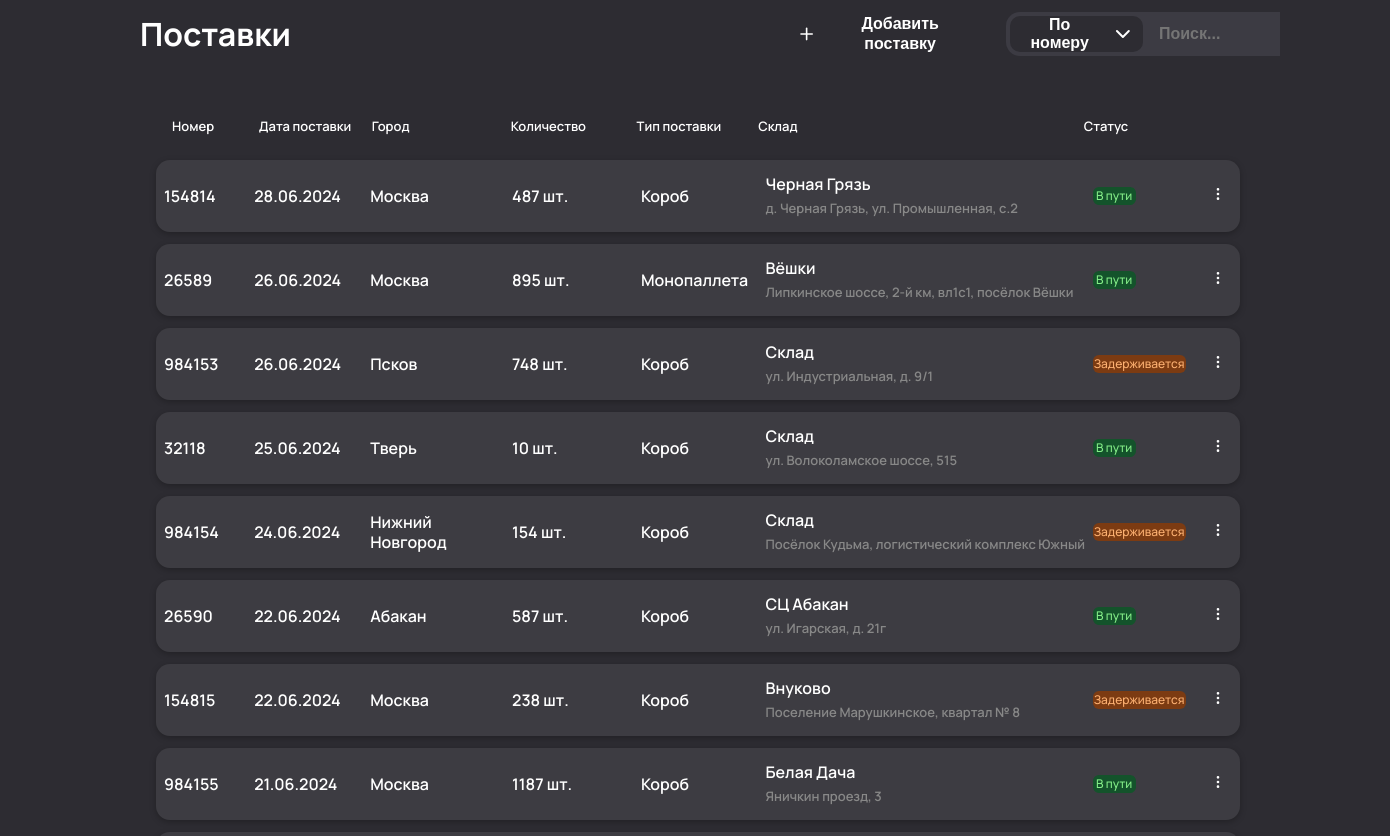
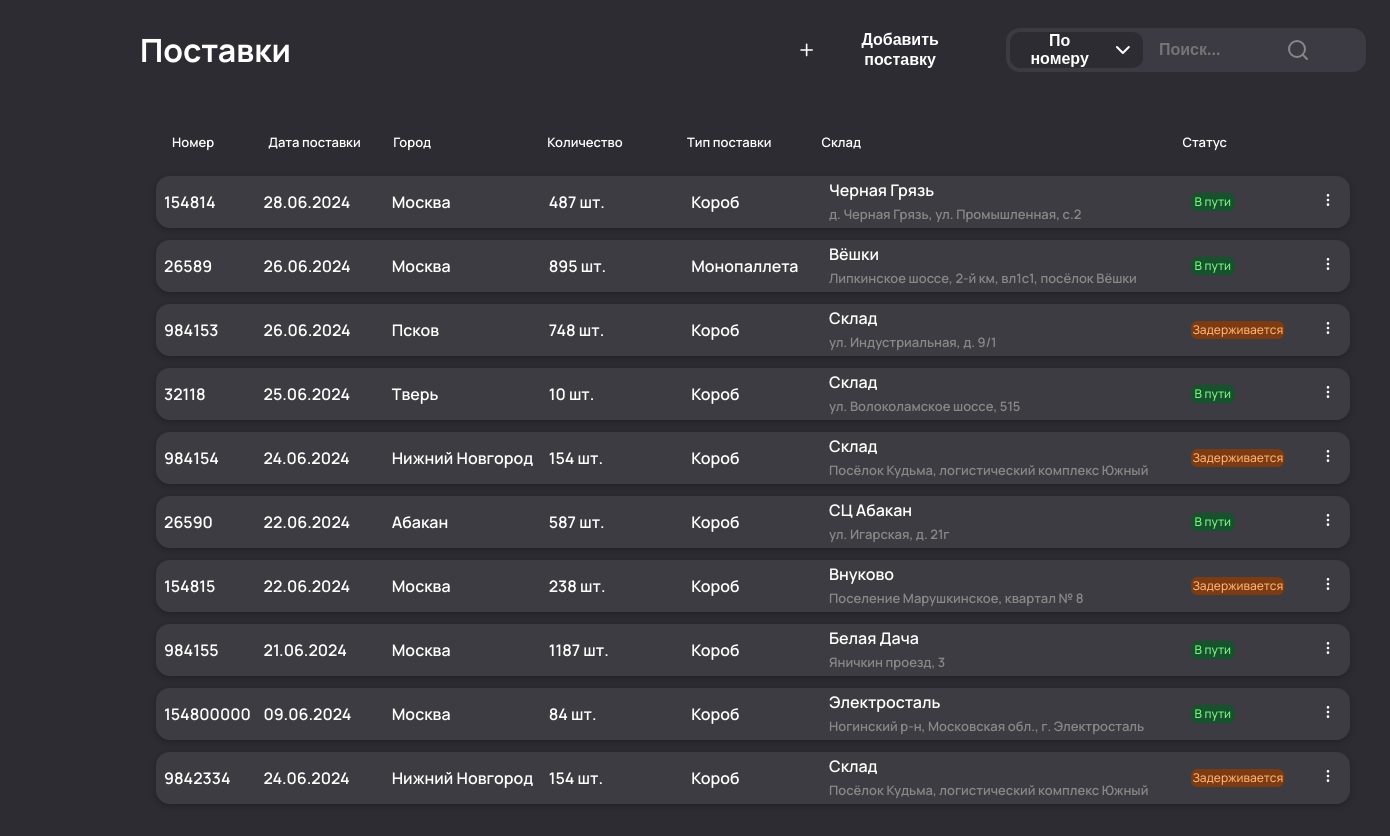
Before and after one commit to KristinaSapega/WB-Sapega-Kristina-Suppliers, a React (Vite) app in the folder supply-service/: page / in a window 1280 px wide. Shown: the part 76-912 px from the top of the page, 1390 px wide, since content can reach past the window. Built offline with nearby package versions, Linux system fonts and the light colour scheme; data requests are answered from the project's data file.

Commit message:
scroll corrected

```diff
--- a/supply-service/db.json
+++ b/supply-service/db.json
@@ -81,7 +81,7 @@
         "status": "В пути"
       },
       {
-        "id": 154816,
+        "id": 154800000,
         "date": "09.06.2024",
         "city": "Москва",
         "amount": 84,
@@ -89,6 +89,46 @@
         "warehouse": "Электросталь",
         "address": "Ногинский р-н, Московская обл., г. Электросталь",
         "status": "В пути"
+      },
+      {
+        "id": 9842334,
+        "date": "24.06.2024",
+        "city": "Нижний Новгород",
+        "amount": 154,
+        "type": "Короб",
+        "warehouse": "Склад",
+        "address": "Посёлок Кудьма, логистический комплекс Южный",
+        "status": "Задерживается"
+      },
+      {
+        "id": 678590,
+        "date": "22.06.2024",
+        "city": "Абакан",
+        "amount": 587,
+        "type": "Короб",
+        "warehouse": "СЦ Абакан",
+        "address": "ул. Игарская, д. 21г",
+        "status": "В пути"
+      },
+      {
+        "id": 984154,
+        "date": "24.06.2024",
+        "city": "Нижний Новгород",
+        "amount": 154,
+        "type": "Короб",
+        "warehouse": "Склад",
+        "address": "Посёлок Кудьма, логистический комплекс Южный",
+        "status": "Задерживается"
+      },
+      {
+        "id": 26590,
+        "date": "22.06.2024",
+        "city": "Абакан",
+        "amount": 587,
+        "type": "Короб",
+        "warehouse": "СЦ Абакан",
+        "address": "ул. Игарская, д. 21г",
+        "status": "В пути"
       }
     ]
   }
--- a/supply-service/src/components/Table/DeliveryTable.module.css
+++ b/supply-service/src/components/Table/DeliveryTable.module.css
@@ -4,6 +4,9 @@
   gap: 12px;
   margin-top: 24px;
   padding: 0 16px;
+  overflow-y: auto;
+  flex-grow: 1;
+  max-height: 100%;
 }
 
 .header {
--- a/supply-service/src/pages/TablePage.module.css
+++ b/supply-service/src/pages/TablePage.module.css
@@ -13,7 +13,6 @@
     height: 912px;
     padding: var(--grid-right-padding);
     gap: var(--grid-right-gap);
-    overflow-y: auto;
 }
 
 .topRow {
```
Also changed, not shown: supply-service/src/components/Table/DeliveryTable.tsx (line endings or trailing spaces).
